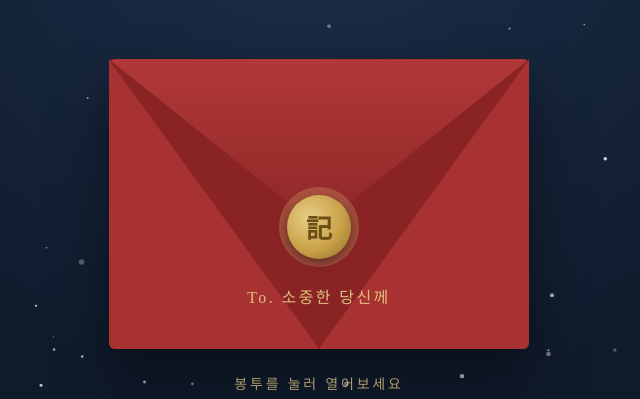
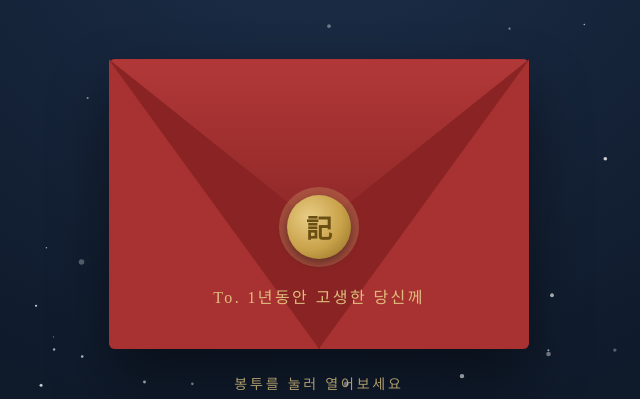
Before and after one commit to etff/ginyeonhoe-invite, a plain HTML site: page index.html in a window 1280 px wide. Shown: the part 361-760 px from the top of the page, 321-961 px from the left. Drawn offline with Linux system fonts and the light colour scheme; a web font is replaced by a local one.

Commit message:
봉투 문구 변경
Co-Authored-By: Claude Opus 5.5 <noreply@anthropic.com>

```diff
--- a/index.html
+++ b/index.html
@@ -72,7 +72,7 @@
     border-radius: 0 0 6px 6px;
   }
   .env-front::after {
-    content: "To. 소중한 당신께";
+    content: "To. 1년동안 고생한 당신께";
     position: absolute;
     bottom: 14%;
     width: 100%;
```
